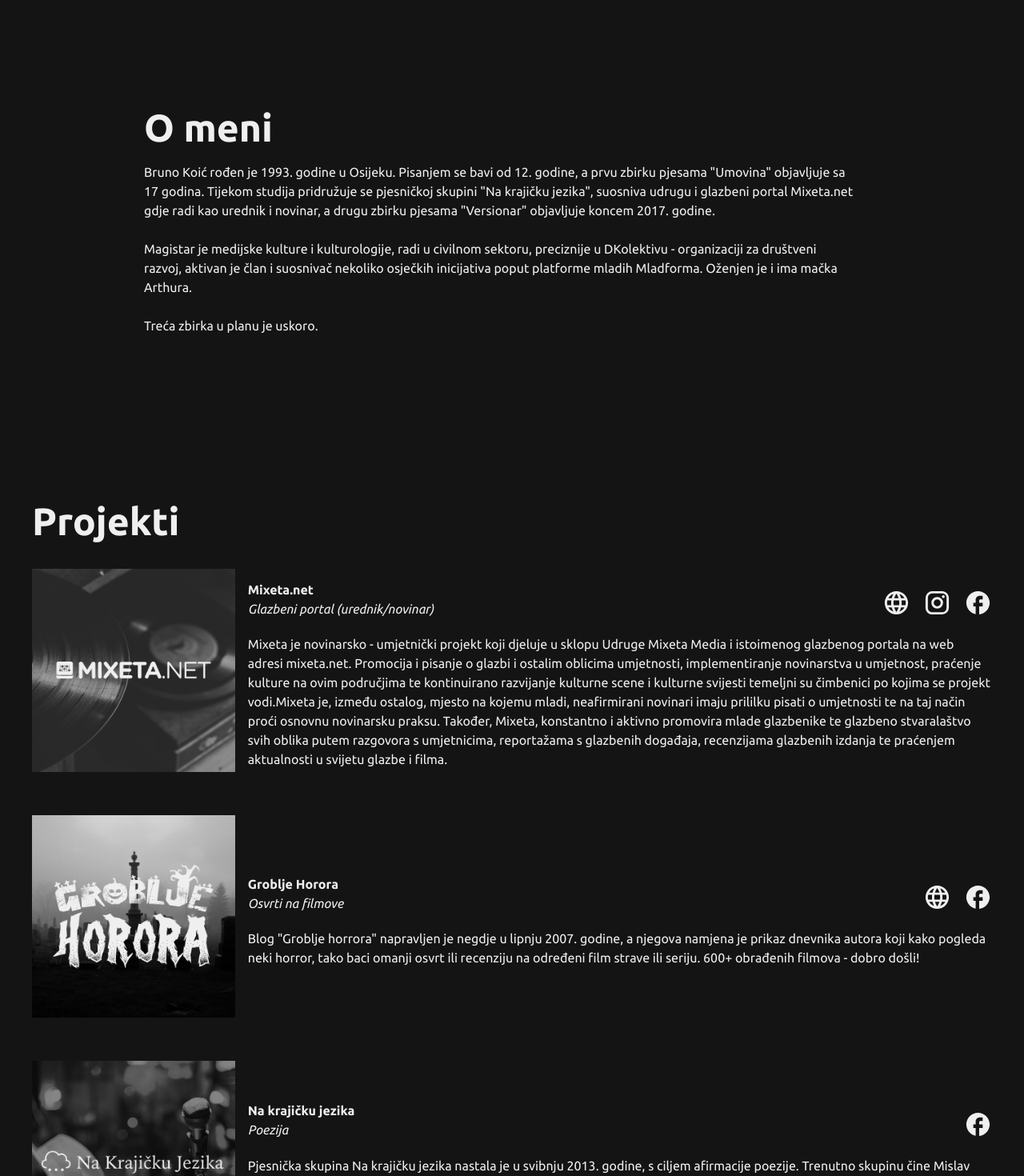
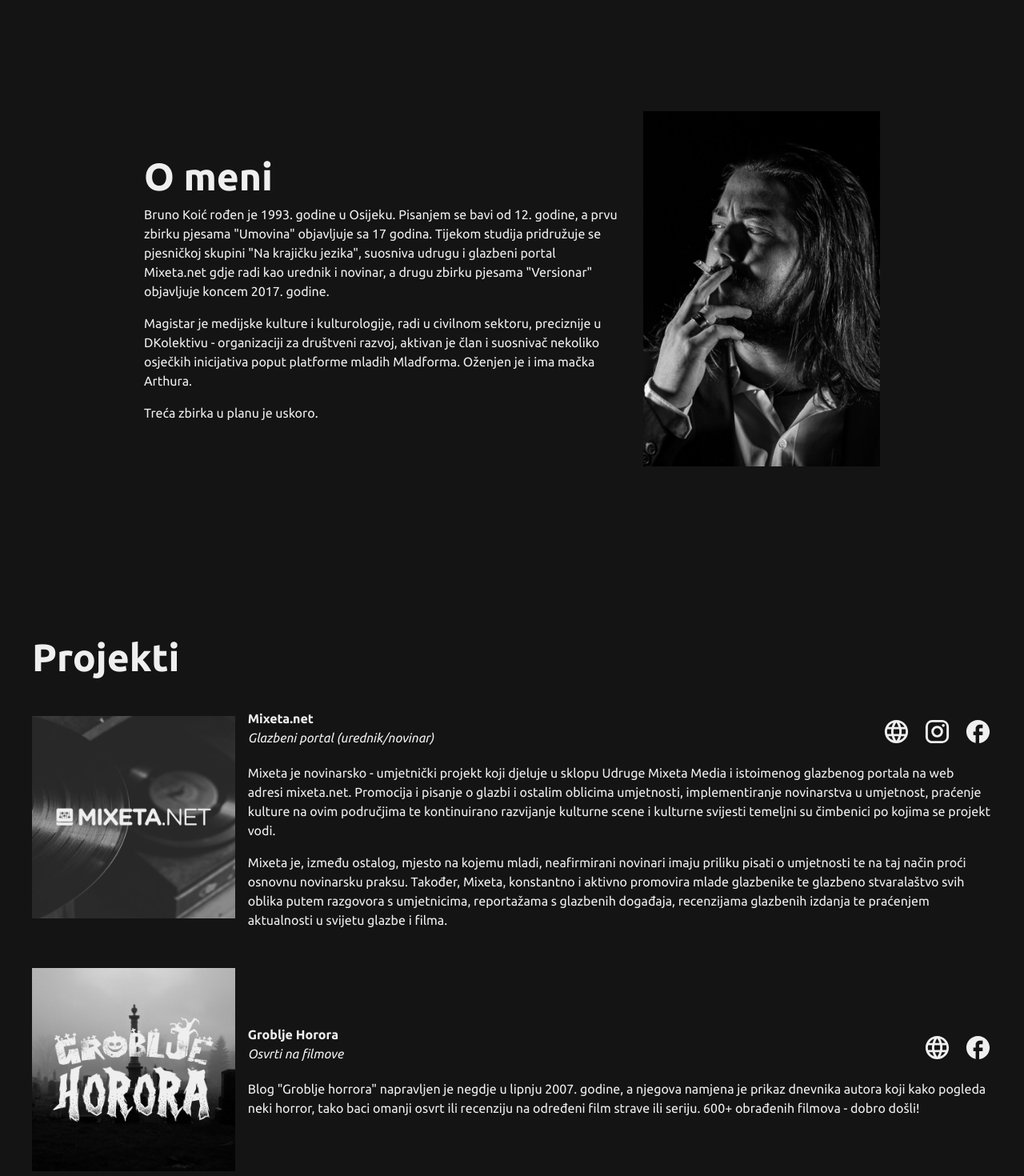
Before and after one commit to robrobac/bruno-koic, a React (Create React App) app: page / in a window 1280 px wide. Shown: the part 900-2370 px from the top of the page at 80% size. Built offline with nearby package versions, Linux system fonts and the light colour scheme.

Commit message:
Paragraph padding fixed

```diff
--- a/src/helpers/Reveal.jsx
+++ b/src/helpers/Reveal.jsx
@@ -13,10 +13,11 @@
         } else {
             mainControls.start("hidden")
         }
+    // eslint-disable-next-line react-hooks/exhaustive-deps
     }, [isInView])
 
     return (
-      <div ref={ref} style={{ position: "relative", width, overflow: "hidden" }}>
+      <div ref={ref} style={{ position: "relative", width }}>
         <motion.div
             variants={{
                 hidden: {opacity: 0, y: 50},
--- a/src/sections/About.jsx
+++ b/src/sections/About.jsx
@@ -8,21 +8,20 @@
 function About() {
     return (
         <section className='about'>
+            <div className="about-content">
             <Reveal>
-            <div className="about-content">
-                <h2>O meni</h2>
-                <br></br>
+                <h2 className='about-title'>O meni</h2>
                 <p>
-                Bruno Koić rođen je 1993. godine u Osijeku. Pisanjem se bavi od 12. godine, a prvu zbirku pjesama "Umovina" objavljuje sa 17 godina. Tijekom studija pridružuje se pjesničkoj skupini "Na krajičku jezika", suosniva udrugu i glazbeni portal Mixeta.net gdje radi kao urednik i novinar, a drugu zbirku pjesama "Versionar" objavljuje koncem 2017. godine.
-                <br></br>
-                <br></br>
-                Magistar je medijske kulture i kulturologije, radi u civilnom sektoru, preciznije u DKolektivu - organizaciji za društveni razvoj, aktivan je član i suosnivač nekoliko osječkih inicijativa poput platforme mladih Mladforma. Oženjen je i ima mačka Arthura.
-                <br></br>
-                <br></br>
-                Treća zbirka u planu je uskoro.
+                    Bruno Koić rođen je 1993. godine u Osijeku. Pisanjem se bavi od 12. godine, a prvu zbirku pjesama "Umovina" objavljuje sa 17 godina. Tijekom studija pridružuje se pjesničkoj skupini "Na krajičku jezika", suosniva udrugu i glazbeni portal Mixeta.net gdje radi kao urednik i novinar, a drugu zbirku pjesama "Versionar" objavljuje koncem 2017. godine.
                 </p>
+                <p>
+                    Magistar je medijske kulture i kulturologije, radi u civilnom sektoru, preciznije u DKolektivu - organizaciji za društveni razvoj, aktivan je član i suosnivač nekoliko osječkih inicijativa poput platforme mladih Mladforma. Oženjen je i ima mačka Arthura.
+                </p>
+                <p>
+                    Treća zbirka u planu je uskoro.
+                </p>
+                </Reveal>
             </div>
-            </Reveal>
             <div className="profile-image">
                 <Reveal>
                 <img src={profilna} alt='profile'></img>
--- a/src/sections/About.scss
+++ b/src/sections/About.scss
@@ -29,13 +29,17 @@
     .about-content {
         flex: 6;
 
-        h2 {
+        .about-title {
             font-size: 3rem;
             line-height: 2.5rem;
 
             @media (max-width: 425px) {
                 font-size: 2rem;
             }
+        }
+
+        p {
+            padding-top: 1rem;
         }
     }
 
--- a/src/sections/Projects.jsx
+++ b/src/sections/Projects.jsx
@@ -24,7 +24,7 @@
                     <div className="about-title">
                         <div className="project-title">
                             <h3>Mixeta.net</h3>
-                            <p><i>Glazbeni portal (urednik/novinar)</i></p>
+                            <i>Glazbeni portal (urednik/novinar)</i>
                         </div>
                         <div className="icons">
                             <a href="https://mixeta.net/" target='_blank' rel="noreferrer">
@@ -40,9 +40,9 @@
                     </div>
                     <p>
                         Mixeta je novinarsko - umjetnički projekt koji djeluje u sklopu Udruge Mixeta Media i istoimenog glazbenog portala na web adresi mixeta.net. Promocija i pisanje o glazbi i ostalim oblicima umjetnosti, implementiranje novinarstva u umjetnost, praćenje kulture na ovim područjima te kontinuirano razvijanje kulturne scene i kulturne svijesti temeljni su čimbenici po kojima se projekt vodi.
-                        <br></br>
-                        <br></br>
-                        Mixeta je, između ostalog, mjesto na kojemu mladi, neafirmirani novinari imaju prililku pisati o umjetnosti te na taj način proći osnovnu novinarsku praksu. Također, Mixeta, konstantno i aktivno promovira mlade glazbenike te glazbeno stvaralaštvo svih oblika putem razgovora s umjetnicima, reportažama s glazbenih događaja, recenzijama glazbenih izdanja te praćenjem aktualnosti u svijetu glazbe i filma.
+                        </p>
+                        <p>
+                         Mixeta je, između ostalog, mjesto na kojemu mladi, neafirmirani novinari imaju priliku pisati o umjetnosti te na taj način proći osnovnu novinarsku praksu. Također, Mixeta, konstantno i aktivno promovira mlade glazbenike te glazbeno stvaralaštvo svih oblika putem razgovora s umjetnicima, reportažama s glazbenih događaja, recenzijama glazbenih izdanja te praćenjem aktualnosti u svijetu glazbe i filma.
                     </p>
                 </div>
             </div>
@@ -57,7 +57,7 @@
                     <div className="about-title">
                         <div className="project-title">
                             <h3>Groblje Horora</h3>
-                            <p><i>Osvrti na filmove</i></p>
+                            <i>Osvrti na filmove</i>
                         </div>
                         <div className="icons">
                             <a href="https://blog.dnevnik.hr/recenzijefilmova/" target='_blank' rel="noreferrer">
@@ -84,7 +84,7 @@
                     <div className="about-title">
                         <div className="project-title">
                             <h3>Na krajičku jezika</h3>
-                            <p><i>Poezija</i></p>
+                            <i>Poezija</i>
                         </div>
                         <div className="icons">
                             <a href="https://www.facebook.com/NaKrajickuJezika" target='_blank' rel="noreferrer">
--- a/src/sections/Projects.scss
+++ b/src/sections/Projects.scss
@@ -46,33 +46,30 @@
 
         .project-image {
             flex: 3;
+            height: auto;
+            display: flex;
 
             img {
                 // border-radius: 10px;
                 width: 100%;
-                height: auto;
+                height: 100%;
             }
         }
 
         .project-about {
             display: flex;
             flex-direction: column;
-            gap: 1rem;
             flex: 11;
-
-            br {
-                display: none;
-
-                @media (max-width: 694px) {
-                    display: inline;
-                }
-            }
 
             .about-title {
                 display: flex;
                 justify-content: space-between;
                 align-items: center;
                 flex-wrap: wrap;
+            }
+
+            p {
+                padding-top: 1rem;
             }
 
             .icons {
```
